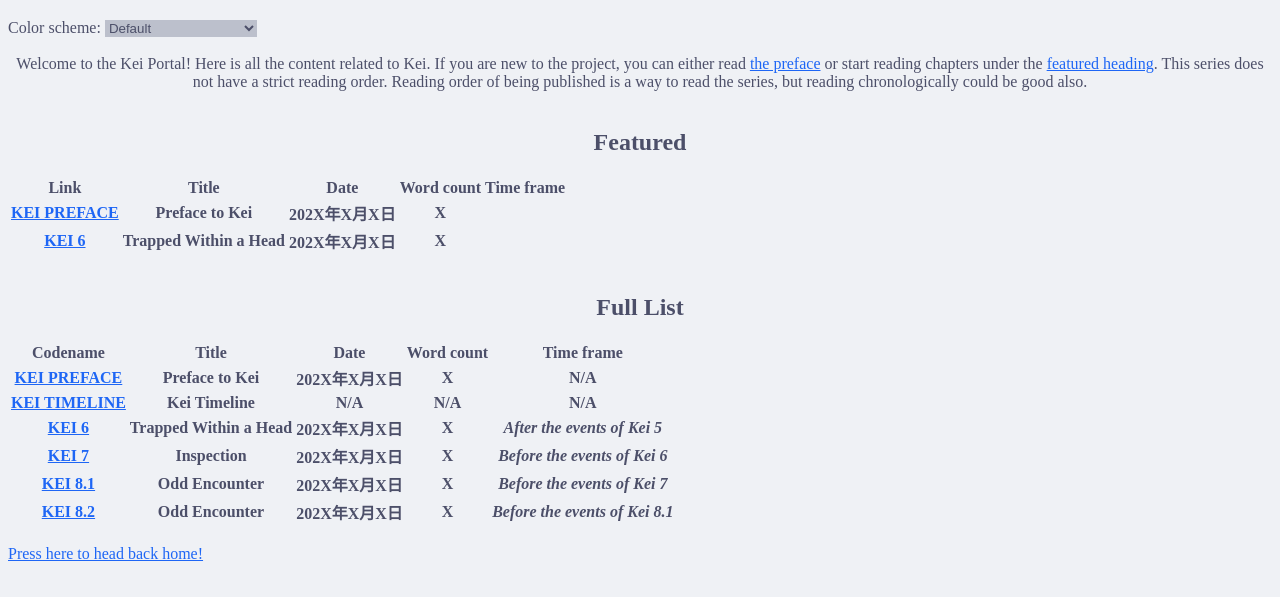
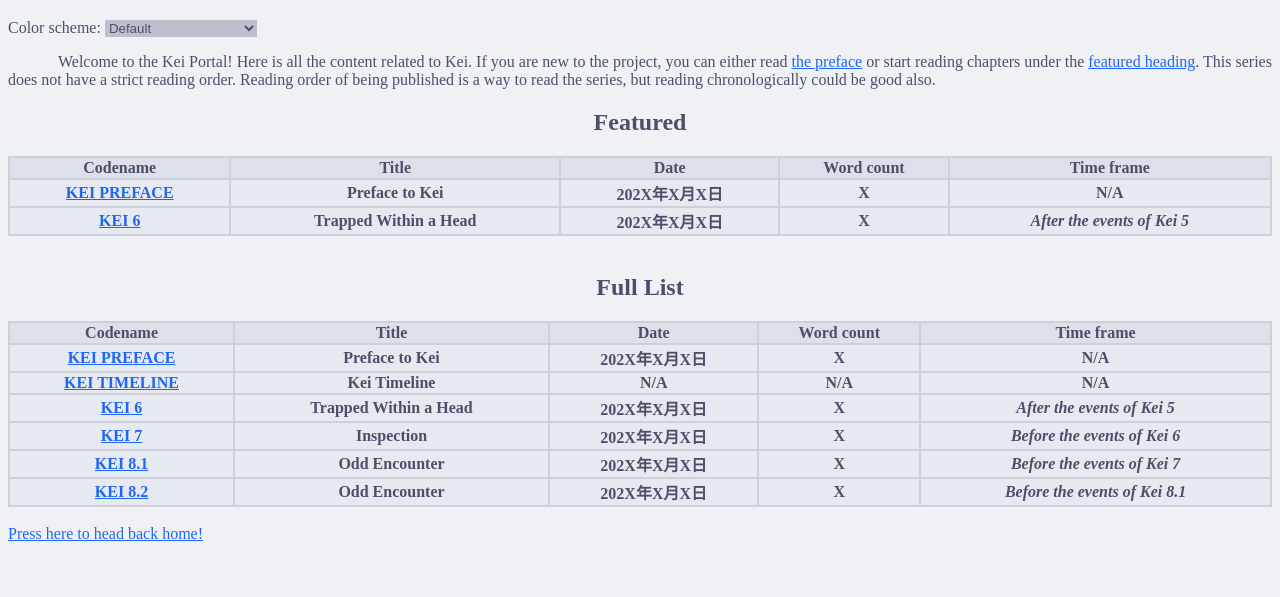
Before and after one commit to thairanaru/thairanaru.github.io, a plain HTML site: page kei/portal.html in a window 1280 px wide. Shown: the part 61-658 px from the top of the page. Drawn offline with Linux system fonts and the light colour scheme.

Commit message:
styled kei portal

```diff
--- a/kei/portal.html
+++ b/kei/portal.html
@@ -18,15 +18,14 @@
   <option value="mocha">Catppuccin Mocha</option>
 </select>
 <br>
-<br>
-<div>
+<p>
     Welcome to the Kei Portal! Here is all the content related to Kei. If you are new to the project, you can either read <a href="./kei-preface">the preface</a> or start reading chapters under the <a href="portal.html##Featured"> featured heading</a>. This series does not have a strict reading order. Reading order of being published is a way to read the series, but reading chronologically could be good also.
-</div> <br>
+</p>
 <div>
   <h2>Featured</h2>
   <table>
     <tr>
-      <th>Link</th>
+      <th>Codename</th>
       <th>Title</th>
       <th>Date</th>
       <th>Word count</th>
@@ -37,14 +36,14 @@
       <th>Preface to Kei</th>
       <th>202X年X月X日</th>
       <th>X</th>
-      <th></th>
+      <th>N/A</th>
     </tr>
      <tr>
       <th><a href="./kei-6">KEI 6</a></th>
       <th>Trapped Within a Head</th>
       <th>202X年X月X日</th>
       <th>X</th>
-      <th></th>
+      <th><i>After the events of Kei 5</i></th>
     </tr>  </a>
   </table>
 </div>
--- a/style.css
+++ b/style.css
@@ -198,6 +198,16 @@ select {
     color: var(--subtext);
 	text-align: center;
 }
+table {
+    width: 100%;
+    border-collapse: collapse;
+}
+tr {background-color:var(--mantle); font-weight: normal;}
+tr:nth-child(1) {background-color:var(--crust); font-weight: bold;}
+/*tr:nth-child(even) {background-color:var(--base);}*/
+table, th, td {
+      border: 2px solid var(--surface0);
+}
 
 /**::selection{
     background: var(--blue);
```
